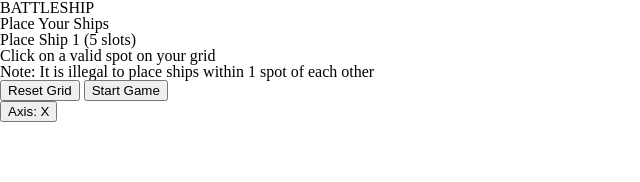
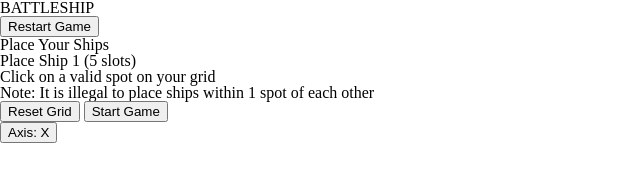
Before and after one commit to omardevelops/battleship, a plain HTML site: page index.html in a window 1280 px wide. Shown: the whole page, without its empty margins (0-640 px from the left). Drawn offline with Linux system fonts and the light colour scheme.

Commit message:
added: restart game functionality

```diff
--- a/index.html
+++ b/index.html
@@ -14,6 +14,7 @@
     <div id="player1-grid" class="grid"></div>
     <div id="player2-grid" class="grid"></div>
   </div>
+  <button id="restart" class="menu">Restart Game</button>
 
   <h1 id="placeship">Place Your Ships</h1>
 
```
